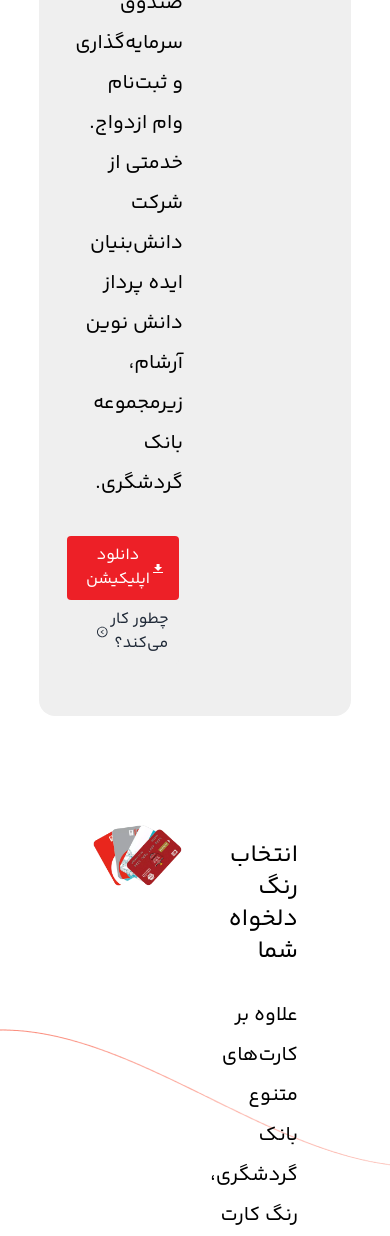
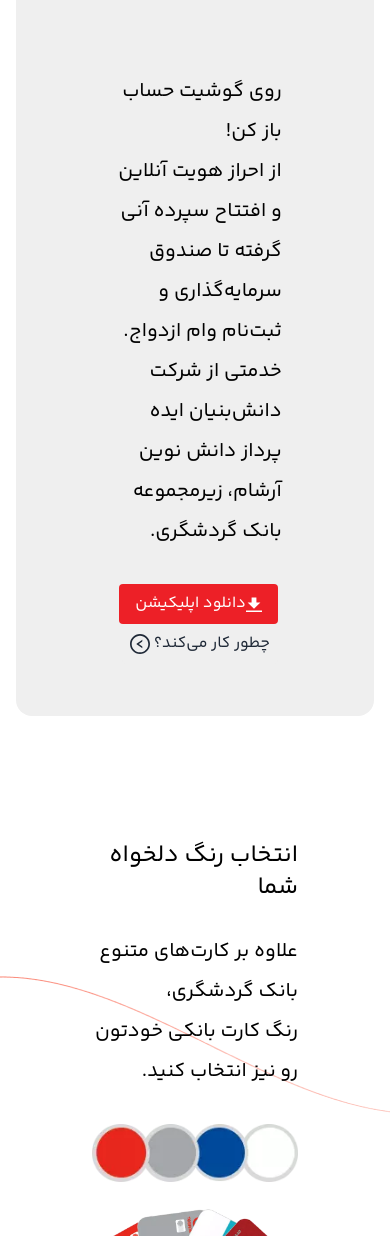
Before and after one commit to HazhirGhafoori/newToBank, a website: page src/pages/index.html in a window 390 px wide. Shown: the part 764-2000 px from the top of the page. Drawn offline with Linux system fonts and the light colour scheme.

Commit message:
fix responsive all section in mobile and tablet

```diff
--- a/src/pages/index.html
+++ b/src/pages/index.html
@@ -33,12 +33,12 @@
 
 
 
-<div class="flex w-4/5 bg-[#efefef] h-auto mx-auto rounded-2xl py-10 px-20 my-14">
+<div class="grid sm:grid-cols-1 lg:grid-cols-2 w-11/12 bg-[#efefef] h-auto mx-auto rounded-2xl py-10 px-20 my-14">
 
-    <div class="w-1/2 right-0  p-3">
-        <img class="h-96" src="../img/tobank.png">
+    <div class=" p-3">
+        <img class="h-96 m-auto" src="../img/tobank.png">
     </div>
-    <div class="flex flex-wrap w-1/2 p-3">
+    <div class="p-3">
         <h2 class="text-4xl"><span class="text-red-700">TOBANK</span>، یک شعبه مجازی همراه شماست!</h2>
 
         <p class="mt-24 mb-8 font-yekan font-extralight text-xl leading-10">
@@ -62,9 +62,9 @@
 
 
 
-<div class="flex w-12/12 h-auto mx-auto py-10 px-20 my-14 bg-no-repeat bg-center" style="background-image: url('../img/Wave.png')">
+<div class="grid sm:grid-cols-1 lg:grid-cols-2 w-12/12 h-auto mx-auto py-10 px-20 my-14 bg-no-repeat bg-center" style="background-image: url('../img/Wave.png')">
 
-    <div class=" w-1/2 p-3 ">
+    <div class=" p-3 ">
         <h2 class="text-2xl font-extralight py-4">انتخاب رنگ دلخواه شما</h2>
 
         <p class="mt-3 mb-8 font-yekan font-extralight text-xl leading-10">
@@ -73,7 +73,7 @@
         <img class="h-auto" src="../img/color.webp">
     </div>
 
-    <div class="w-1/2  p-3"  >
+    <div class=" p-3"  >
         <img class="h-auto" src="../img/color-tobank.webp">
     </div>
 
```
